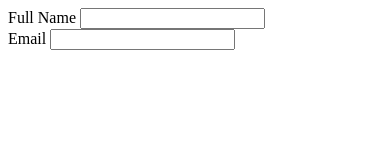
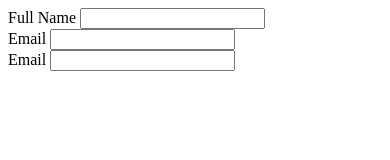
Before and after one commit to rscarlett1/forms, a plain HTML site: page index.html in a window 390 px wide. Drawn offline with Linux system fonts and the light colour scheme.

Commit message:
Add phone input field

```diff
--- a/index.html
+++ b/index.html
@@ -27,6 +27,11 @@
 		<input type="email" id="email">
 		</div>
 
+		<div>
+		<label for="phone">Email</label>
+		<input type="tel" id="phone">
+		</div>
+
 	</form>
 
 </body>
```
